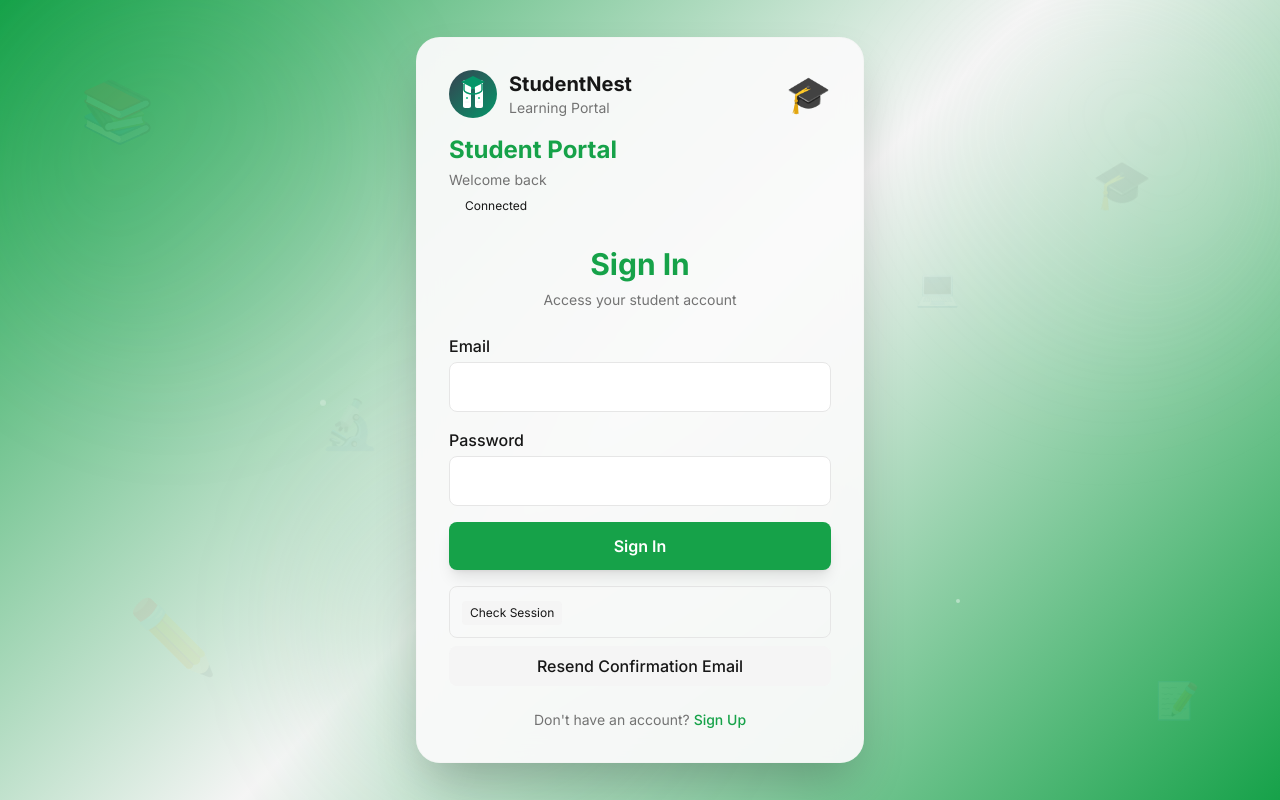
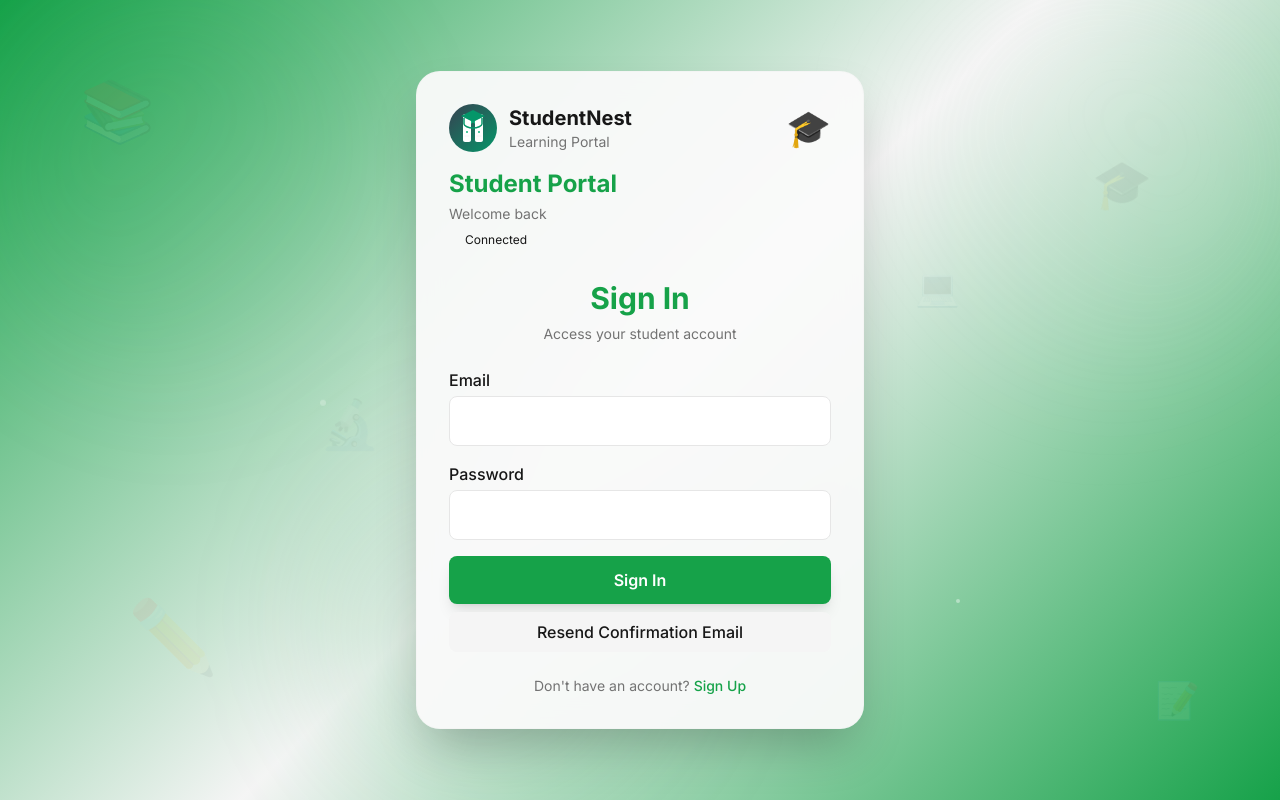
Before and after one commit to Ihsaan7/Student_Portal, a Next.js app: page /login in a window 1280 px wide. Built offline with nearby package versions, Linux system fonts and the light colour scheme.

Commit message:
Remove debug session check from login page
- Remove sessionDebug state variable
- Remove checkCurrentSession function
- Remove debug UI section with 'Check Session' button
- Clean up login page interface for better UX

```diff
--- a/app/login/page.js
+++ b/app/login/page.js
@@ -23,7 +23,7 @@ function LoginPageComponent() {
   const [isResending, setIsResending] = useState(false);
   const [networkStatus, setNetworkStatus] = useState("online");
   const [connectivityIssue, setConnectivityIssue] = useState(false);
-  const [sessionDebug, setSessionDebug] = useState("");
+
   const router = useRouter();
   const searchParams = useSearchParams();
   const redirectTo = searchParams.get("redirect") || "/home";
@@ -68,24 +68,7 @@ function LoginPageComponent() {
     };
   }, [redirectTo, router]);
 
-  // Debug function to check current session
-  const checkCurrentSession = async () => {
-    try {
-      const {
-        data: { session },
-        error,
-      } = await supabase.auth.getSession();
-      if (error) {
-        setSessionDebug(`Error: ${error.message}`);
-      } else if (session) {
-        setSessionDebug(`Logged in as: ${session.user.email}`);
-      } else {
-        setSessionDebug("No active session");
-      }
-    } catch (err) {
-      setSessionDebug(`Exception: ${err.message}`);
-    }
-  };
+
 
   const checkConnectivity = async () => {
     // Simplified check - only verify browser online status
@@ -617,34 +600,7 @@ function LoginPageComponent() {
           </button>
         </form>
 
-        {/* Debug section */}
-        <div
-          className="mt-4 p-3 rounded-lg border"
-          style={{
-            backgroundColor: "hsl(var(--muted) / 0.1)",
-            borderColor: "hsl(var(--border))",
-          }}
-        >
-          <button
-            type="button"
-            onClick={checkCurrentSession}
-            className="text-xs px-2 py-1 rounded"
-            style={{
-              backgroundColor: "hsl(var(--secondary))",
-              color: "hsl(var(--secondary-foreground))",
-            }}
-          >
-            Check Session
-          </button>
-          {sessionDebug && (
-            <div
-              className="mt-2 text-xs"
-              style={{ color: "hsl(var(--muted-foreground))" }}
-            >
-              {sessionDebug}
-            </div>
-          )}
-        </div>
+
 
         {/* Resend Confirmation Button */}
         {!success && (
```
